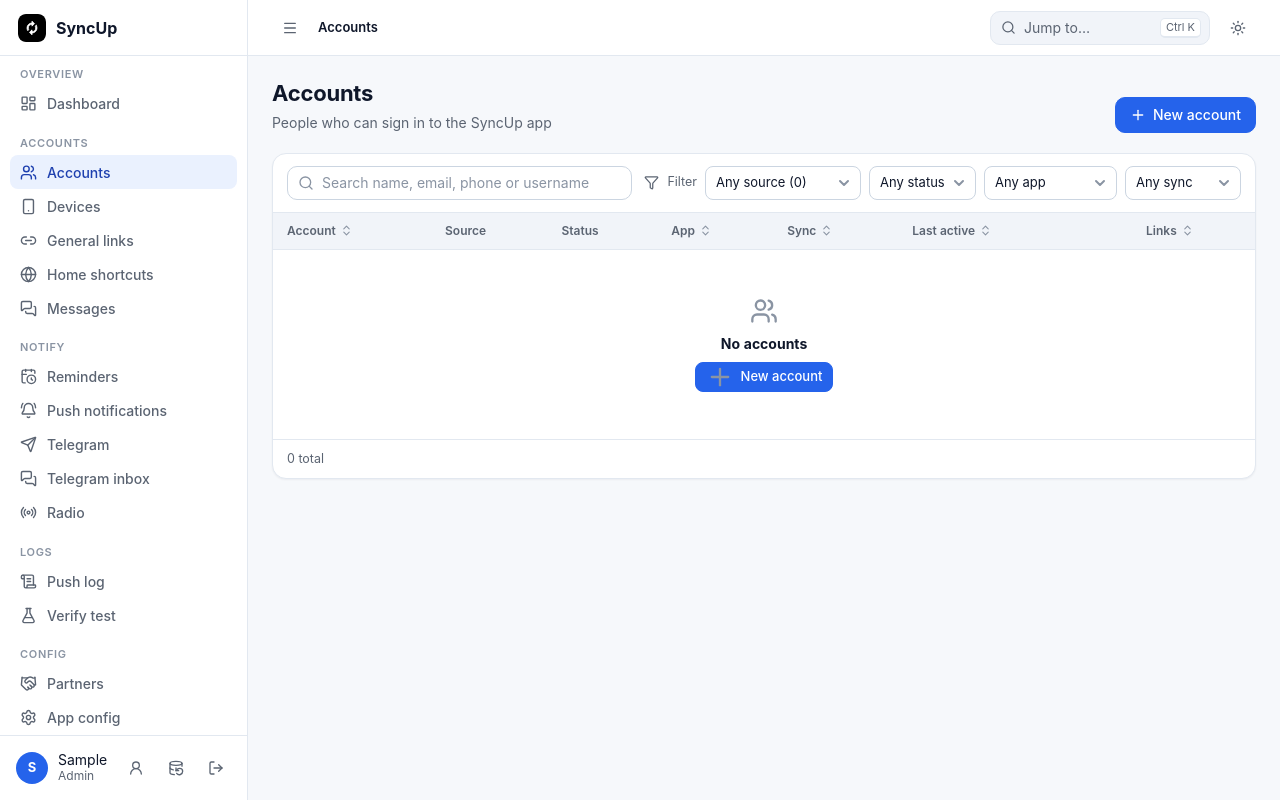
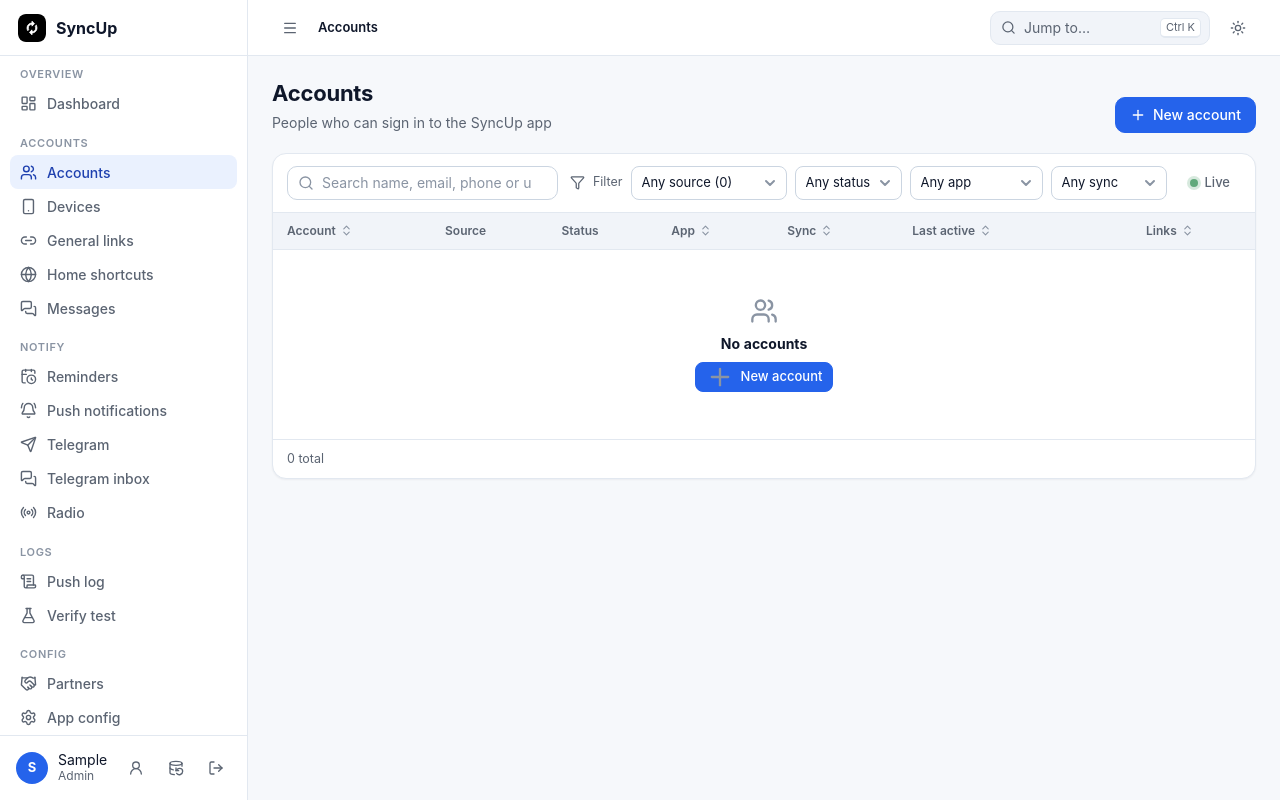
Before and after one commit to agani-ag/AG-PROJ01, a Django app: page /mobile/accounts in a window 1280 px wide. Run offline with Django 5.2, Linux system fonts and the light colour scheme; the visitor is signed in with stand-in values (Sample User, id 1); data that the repository does not hold is empty.

Commit message:
P1B3C31 → Accounts & Devices Live
P1B3C31 → Accounts & Devices Live

```diff
--- a/mobileapi/templates/mobileapi/accounts.html
+++ b/mobileapi/templates/mobileapi/accounts.html
@@ -12,7 +12,7 @@
     </div>
 </div>
 
-<div class="card" data-table>
+<div class="card" data-table data-live="20">
     <div class="table-tools" style="flex-wrap:wrap">
         <label class="input-icon">
             <span class="sr-only">Search accounts</span>
@@ -53,6 +53,8 @@
             {% if filtered %}<a href="{% url 'mobile_accounts' %}" class="btn btn-ghost btn-sm">{% icon "x" %}Clear</a>{% endif %}
             <noscript><button class="btn btn-sm" type="submit">Apply</button></noscript>
         </form>
+        <button class="btn btn-ghost btn-sm live-chip" type="button" data-live-toggle aria-pressed="true"
+                title="Updating automatically — click to pause"><span class="status-dot on" data-live-dot></span><span data-live-label>Live</span></button>
     </div>
 
     <div class="table-wrap">
@@ -69,7 +71,7 @@
                     <th class="t-hide-sm"><span class="sr-only">Open</span></th>
                 </tr>
             </thead>
-            <tbody>
+            <tbody id="acc-rows" data-live-part>
                 {% for a in accounts %}
                 <tr data-href="{% url 'mobile_account_edit' a.id %}">
                     <td class="t-primary">
@@ -124,6 +126,6 @@
             <span>Try part of the name, email, phone or username.</span>
         </div>
     </div>
-    <div class="table-foot"><span data-table-count></span></div>
+    <div class="table-foot" id="acc-foot" data-live-part><span data-table-count></span></div>
 </div>
 {% endblock %}
--- a/static/css/app.css
+++ b/static/css/app.css
@@ -444,6 +444,11 @@ pre.code.wrap { white-space: pre-wrap; overflow-wrap: anywhere; }
 .status-dot { display: inline-block; width: 8px; height: 8px; border-radius: 50%; background: var(--faint); flex: 0 0 auto; }
 .status-dot.on { background: var(--success); box-shadow: 0 0 0 3px color-mix(in srgb, var(--success) 25%, transparent); }
 .status-dot.live { background: var(--danger); animation: pulse 1.6s ease-in-out infinite; }
+/* "Live" chip on a self-refreshing table. */
+.live-chip { gap: 7px; color: var(--muted); }
+.live-chip[aria-pressed="true"] .status-dot { animation: pulse 2.4s ease-in-out infinite; }
+.live-chip[aria-pressed="false"] { color: var(--faint); }
+@media (prefers-reduced-motion: reduce) { .live-chip .status-dot { animation: none; } }
 @keyframes pulse { 50% { opacity: .35; } }
 
 /* ---------- Dialog: header with close, large size ---------- */
--- a/static/js/app.js
+++ b/static/js/app.js
@@ -220,20 +220,37 @@
   function enhanceTable(root) {
     var table = $("table", root); if (!table || !table.tBodies[0]) return;
     var tbody = table.tBodies[0];
-    var rows = $$("tr", tbody).filter(function (r) { return !r.hasAttribute("data-empty"); });
-    var placeholder = $("tr[data-empty]", tbody);
-    var search = $("[data-table-search]", root), count = $("[data-table-count]", root), empty = $("[data-table-empty]", root);
+    var search = $("[data-table-search]", root);   // lives outside the live-refreshed regions
     var filterFn = null;
+    // Read the rows each time rather than caching them: a live refresh replaces the tbody
+    // contents underneath us, and a cached list would point at rows that are no longer there.
+    function dataRows() { return $$("tr", tbody).filter(function (r) { return !r.hasAttribute("data-empty"); }); }
+
     function apply() {
-      var q = (search && search.value || "").trim().toLowerCase(), shown = 0;
+      var q = (search && search.value || "").trim().toLowerCase(), rows = dataRows(), shown = 0;
+      // Looked up per run: a live refresh can replace the footer (and its count) underneath us.
+      var count = $("[data-table-count]", root), empty = $("[data-table-empty]", root);
       rows.forEach(function (r) {
         var ok = (!q || r.textContent.toLowerCase().indexOf(q) !== -1) && (!filterFn || filterFn(r));
         r.hidden = !ok; if (ok) shown++;
       });
       if (count) count.textContent = shown === rows.length ? rows.length + " total" : shown + " of " + rows.length;
       if (empty) { empty.hidden = !(rows.length && shown === 0); var qEl = $("[data-query]", empty); if (qEl) qEl.textContent = q; }
+      var placeholder = $("tr[data-empty]", tbody);
       if (placeholder) placeholder.hidden = rows.length > 0;
     }
+
+    function reorder(th, dir) {
+      var idx = th.cellIndex, type = th.dataset.sort, rows = dataRows();
+      var key = function (r) {
+        var c = r.cells[idx]; if (!c) return "";
+        var v = c.dataset.value != null ? c.dataset.value : c.textContent.trim();
+        return type === "num" ? (parseFloat(v) || 0) : v.toLowerCase();
+      };
+      rows.sort(function (a, b) { var x = key(a), y = key(b); return (x > y ? 1 : x < y ? -1 : 0) * (dir === "ascending" ? 1 : -1); });
+      rows.forEach(function (r) { tbody.appendChild(r); });
+    }
+
     if (search) search.addEventListener("input", apply);
     $$("th[data-sort]", table).forEach(function (th) {
       var idx = th.cellIndex, type = th.dataset.sort;
@@ -242,17 +259,17 @@
         var dir = th.getAttribute("aria-sort") === "ascending" ? "descending" : "ascending";
         $$("th[aria-sort]", table).forEach(function (o) { o.removeAttribute("aria-sort"); });
         th.setAttribute("aria-sort", dir);
-        var key = function (r) {
-          var c = r.cells[idx]; if (!c) return "";
-          var v = c.dataset.value != null ? c.dataset.value : c.textContent.trim();
-          return type === "num" ? (parseFloat(v) || 0) : v.toLowerCase();
-        };
-        rows.sort(function (a, b) { var x = key(a), y = key(b); return (x > y ? 1 : x < y ? -1 : 0) * (dir === "ascending" ? 1 : -1); });
-        rows.forEach(function (r) { tbody.appendChild(r); });
+        reorder(th, dir);
       });
     });
+
     root.setFilter = function (fn) { filterFn = fn; apply(); };
-    root.refresh = apply;
+    // Re-apply the chosen sort and the search box after a live refresh brings new rows in.
+    root.refresh = function () {
+      var th = $("th[aria-sort]", table);
+      if (th) reorder(th, th.getAttribute("aria-sort"));
+      apply();
+    };
     apply();
   }
 
@@ -303,6 +320,81 @@
     form.addEventListener("reset", function () { setTimeout(check, 0); });
   }
 
+
+  /* ---- Live tables: refresh [data-live-part] regions in place, no page reload ----
+   * <div data-live="20"> somewhere on the page sets the interval in seconds; every element with
+   * [data-live-part] (and an id) is swapped for its counterpart from a fresh copy of this same
+   * URL — so filters, paging, the search box, the chosen sort and the scroll position all stay.
+   * It holds off while the tab is hidden, a dialog is open, or someone is typing or selecting.
+   */
+  function startLive() {
+    var host = $("[data-live]"); if (!host) return;
+    var every = Math.max(5, parseInt(host.dataset.live, 10) || 20) * 1000;
+    var label = $("[data-live-label]"), dot = $("[data-live-dot]"), toggle = $("[data-live-toggle]");
+    var paused = false, busy = false, lastAt = Date.now(), timer = null, clock = null;
+
+    function say() {
+      if (!label) return;
+      if (paused) { label.textContent = "Paused"; return; }
+      var secs = Math.round((Date.now() - lastAt) / 1000);
+      label.textContent = secs < 10 ? "Live" : (secs < 90 ? "Live · " + secs + "s ago"
+                                                          : "Live · " + Math.round(secs / 60) + "m ago");
+    }
+
+    function holdOff() {
+      if (document.hidden || $("dialog[open]")) return true;
+      var el = document.activeElement;
+      if (el && /^(INPUT|TEXTAREA|SELECT)$/.test(el.tagName)) return true;
+      var sel = window.getSelection();
+      return !!(sel && String(sel).length > 2);   // don't yank text someone is copying
+    }
+
+    function tick() {
+      if (paused || busy || holdOff()) return;
+      busy = true;
+      fetch(location.href, { credentials: "same-origin", headers: { "X-Live-Refresh": "1" } })
+        .then(function (r) {
+          if (r.redirected && /\/login/.test(r.url)) throw new Error("signed out");
+          if (!r.ok) throw new Error("HTTP " + r.status);
+          return r.text();
+        })
+        .then(function (html) {
+          var fresh = new DOMParser().parseFromString(html, "text/html");
+          $$("[data-live-part]").forEach(function (part) {
+            var next = part.id && fresh.getElementById(part.id);
+            if (next && next.innerHTML !== part.innerHTML) part.innerHTML = next.innerHTML;
+          });
+          $$("[data-table]").forEach(function (t) { if (t.refresh) t.refresh(); });
+          lastAt = Date.now();
+          say();
+        })
+        .catch(function (err) {
+          // A dropped request is normal on a flaky connection; being signed out is not, so stop.
+          if (String(err.message) === "signed out") { stop(); if (label) label.textContent = "Signed out"; }
+        })
+        .then(function () { busy = false; });
+    }
+
+    function start() { stop(); timer = setInterval(tick, every); clock = setInterval(say, 10000); say(); }
+    function stop() { clearInterval(timer); clearInterval(clock); timer = clock = null; }
+
+    if (toggle) {
+      toggle.addEventListener("click", function () {
+        paused = !paused;
+        if (dot) dot.classList.toggle("on", !paused);
+        toggle.setAttribute("aria-pressed", String(!paused));
+        toggle.title = paused ? "Updates paused — click to resume" : "Updating automatically";
+        paused ? stop() : (tick(), start());
+        say();
+      });
+    }
+    // Catch up as soon as the tab comes back rather than waiting out the interval.
+    document.addEventListener("visibilitychange", function () { if (!document.hidden && !paused) tick(); });
+    start();
+    // Exposed so a page (or a test) can force a refresh without waiting for the next tick.
+    App.refreshLive = tick;
+  }
+
   function init() {
     // Top-bar breadcrumb from the active sidebar link and the page's <h1>:
     // "Accounts / Chat Tester" on a detail page, "Notify / Reminders" on a section page.
@@ -327,8 +419,10 @@
     }
     paintThemeButton();
     syncThemeColor();
+    startLive();
   }
+  window.App = { toast: toast, confirm: confirmDialog, fetchJSON: fetchJSON, csrf: csrf, icon: icon, openPalette: openPalette, enhanceTable: enhanceTable, copy: copyText };
+
   document.readyState === "loading" ? document.addEventListener("DOMContentLoaded", init) : init();
 
-  window.App = { toast: toast, confirm: confirmDialog, fetchJSON: fetchJSON, csrf: csrf, icon: icon, openPalette: openPalette, enhanceTable: enhanceTable, copy: copyText };
 })();
```
Also changed, not shown: mobileapi/templates/mobileapi/devices.html (+6 -4 lines).
